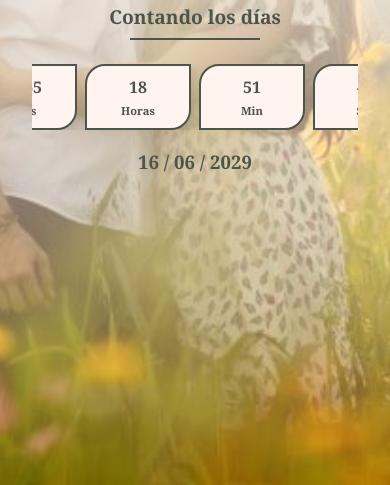
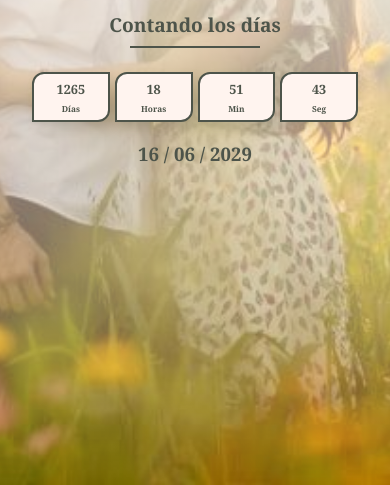
Before and after one commit to VaneZM23/VaneZM23.github.io, a plain HTML site: page invitacion.html in a window 390 px wide. Shown: the part 423-908 px from the top of the page. Drawn offline with Linux system fonts and the light colour scheme.

Commit message:
Update invitacion.html

```diff
--- a/invitacion.html
+++ b/invitacion.html
@@ -79,37 +79,62 @@
       margin: 0 auto 1.5rem auto;
     }
 
-    /* Contador siempre en línea */
     .countdown {
     display: flex;
     justify-content: center;
-      gap: clamp(8px, 2vw, 15px);
-      flex-wrap: nowrap; /* evita que se rompa en móviles */
-      overflow-x: auto;  /* si la pantalla es muy pequeña, permite scroll horizontal */
-      margin-bottom: 1rem;
+    gap: 15px;
+    margin-top: 10px;
+    margin-bottom: 15px;
+    flex-wrap: nowrap; /* siempre en línea */
   }
 
   .countdown-item {
     background: #FFF4EF;
-      padding: clamp(10px, 2vw, 15px) clamp(12px, 3vw, 20px);
-      font-size: clamp(1rem, 2.5vw, 1.2rem);
+    padding: 15px 20px;
+    font-size: 1.2em;
     font-weight: bold;
     color: #4D544A;
-      min-width: clamp(70px, 20vw, 90px);
+    flex: 1; /* cada bloque se ajusta proporcionalmente */
     text-align: center;
     border: 2px solid #4D544A;
     border-radius: 20px 0px 20px 0px;
     box-shadow: 4px 6px 12px rgba(0,0,0,0.1);
-      flex-shrink: 0; /* evita que se encojan demasiado */
   }
 
   .countdown-label {
-      font-size: clamp(0.7rem, 2vw, 0.9rem);
+    font-size: 0.8em;
     color: #4D544A;
     margin-top: 5px;
     display: block;
   }
 
+  /* Ajustes para pantallas pequeñas */
+  @media (max-width: 600px) {
+    .countdown {
+      gap: 8px;
+    }
+    .countdown-item {
+      padding: 8px;
+      font-size: 0.9em;
+      border-radius: 12px 0px 12px 0px;
+    }
+    .countdown-label {
+      font-size: 0.7em;
+    }
+  }
+
+  @media (max-width: 400px) {
+    .countdown {
+      gap: 5px;
+    }
+    .countdown-item {
+      padding: 6px;
+      font-size: 0.8em;
+    }
+    .countdown-label {
+      font-size: 0.65em;
+    }
+  }
     .event-date {
       font-size: clamp(1rem, 2.5vw, 1.2rem);
       color: #4D544A;
```
Lines whose indentation alone changed are shown as unchanged.
